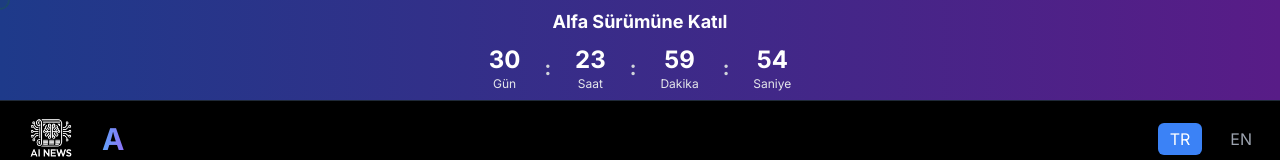
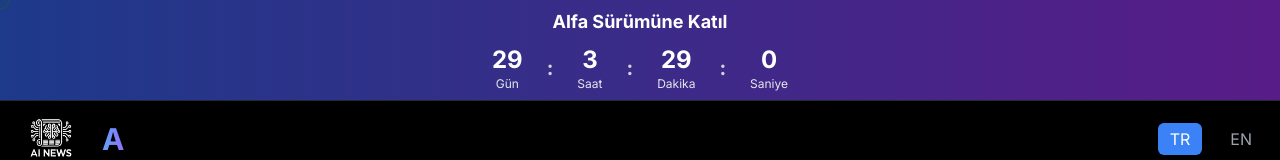
Before and after one commit to muratclkdev/ainewstrackerwebsite, a Next.js app: page / in a window 1280 px wide. Shown: the top 160 px of the page. Built offline with nearby package versions, Linux system fonts and the light colour scheme.

Commit message:
coundown update

```diff
--- a/app/page.tsx
+++ b/app/page.tsx
@@ -205,8 +205,8 @@ export default function Home() {
   const [isSubmitting, setIsSubmitting] = useState(false);
 
   useEffect(() => {
-    const targetDate = new Date();
-    targetDate.setMonth(targetDate.getMonth() + 1);
+    // 14 Şubat 2025 23:59:59
+    const targetDate = new Date('2025-02-14T23:59:59');
 
     const timer = setInterval(() => {
       const now = new Date().getTime();
@@ -221,6 +221,8 @@ export default function Home() {
 
       if (distance < 0) {
         clearInterval(timer);
+        // Süre dolduğunda tüm değerleri 0 yap
+        setTimeLeft({ days: 0, hours: 0, minutes: 0, seconds: 0 });
       }
     }, 1000);
 
```
